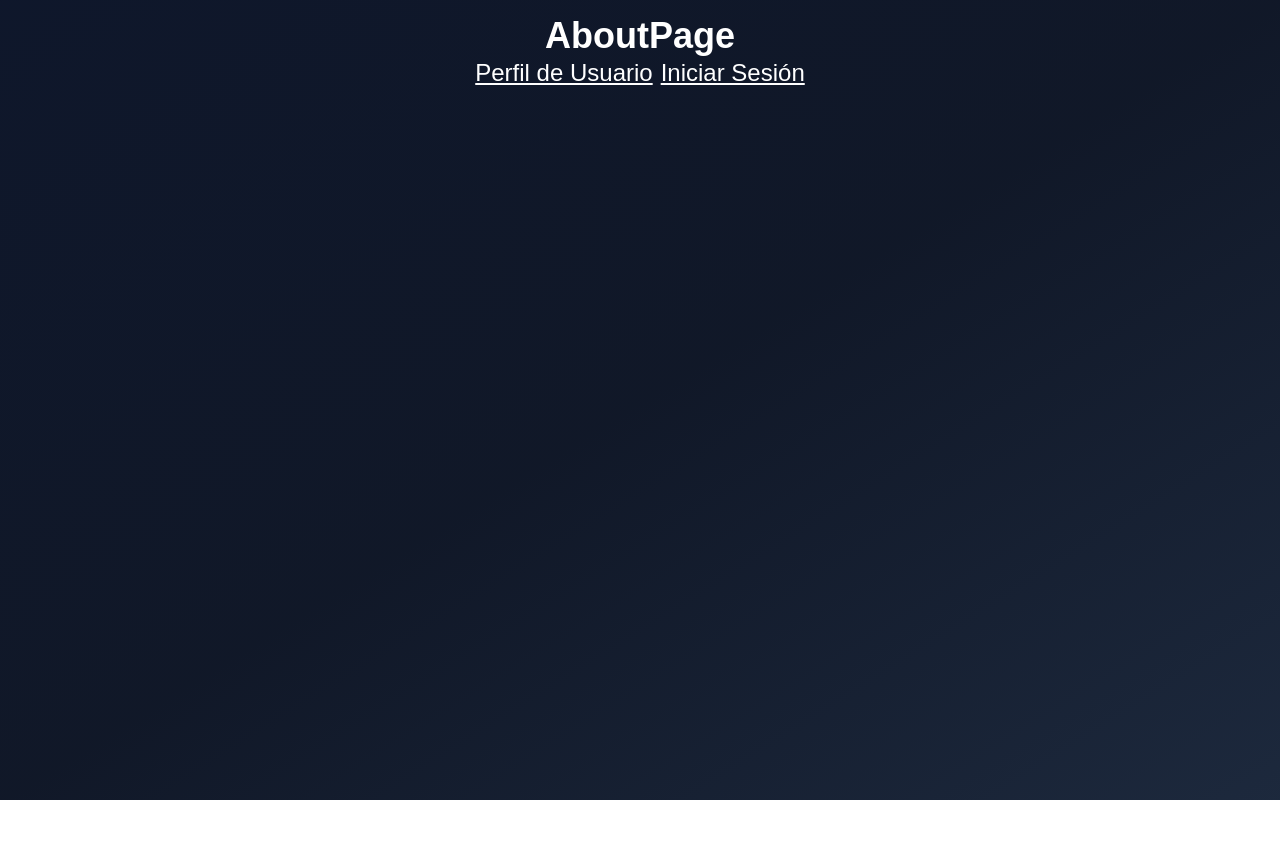
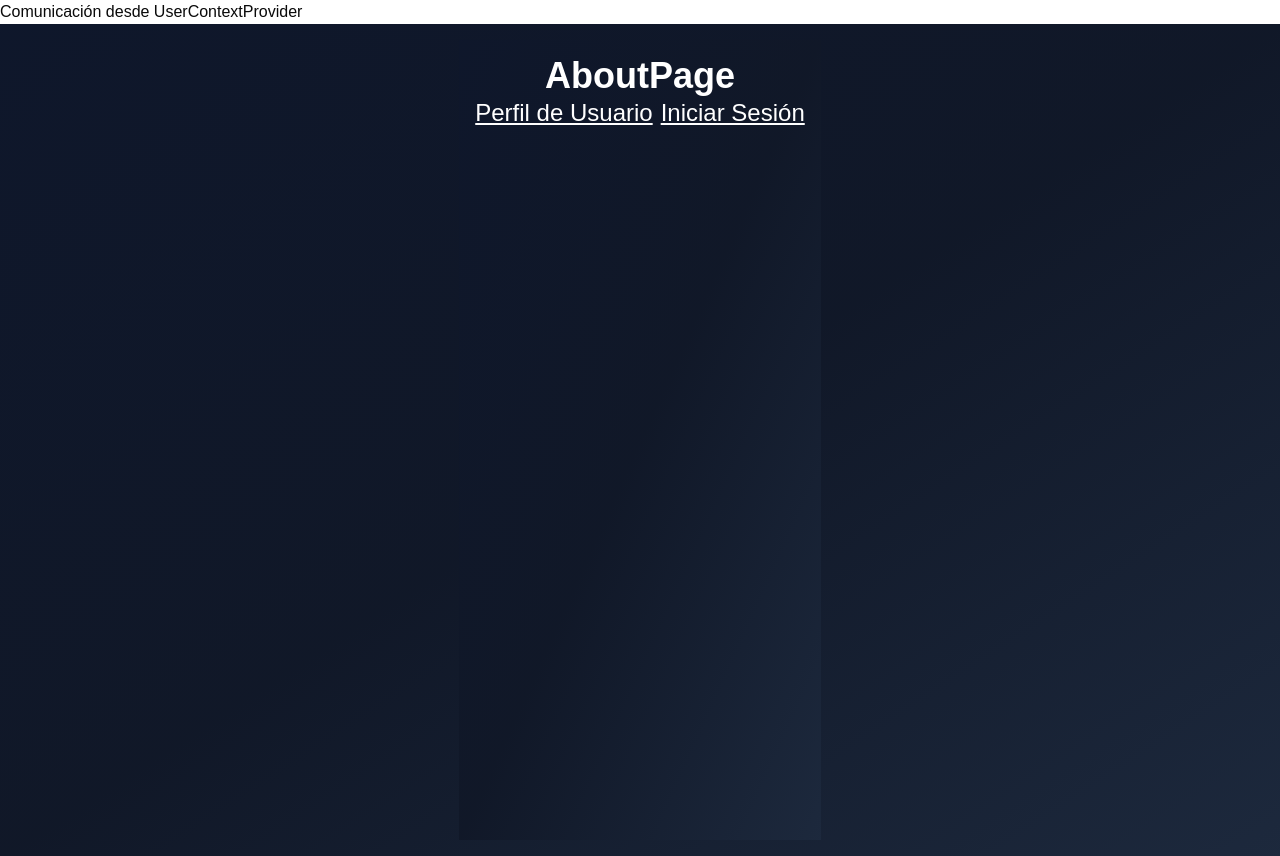
Before and after one commit to ArnBon/CursoReactUdemy_04-hooks-app, a React (Vite) app: page / in a window 1280 px wide. Before the commit the page ends 800 px from the top, so only its background shows below. Built offline with nearby package versions, Linux system fonts and the light colour scheme.

Commit message:
clase 165 Contextos y proveedores en React

```diff
--- a/src/09-useContext/ProfessionalApp.tsx
+++ b/src/09-useContext/ProfessionalApp.tsx
@@ -1,8 +1,13 @@
 import { appRouter } from '@/router/app.router'
 import { RouterProvider } from 'react-router'
+import { UserContextProvider } from './context/UserContext';
 
 export const ProfessionalApp = () => {
   return (
-   <RouterProvider router={appRouter}/>
+    <UserContextProvider>
+      <div className="bg-gradient flex flex-col">
+      <RouterProvider router={appRouter}/>
+      </div>
+    </UserContextProvider>
   );
 };
--- /dev/null
+++ b/src/09-useContext/context/UserContext.tsx
@@ -0,0 +1,45 @@
+import React, { useState } from 'react'
+
+/*
+Alternativas para el Tipado de children en TypeScript
+Opción 1: Interfaz explícita usando React.ReactNode
+
+interface UserContextProps {
+  children: React.ReactNode;
+}
+
+export const UserContextProvider = ({ children }: UserContextProps) => {
+  return <>{children}</>;
+};
+-- fin opcion 1
+
+
+Opción 2: Uso de PropsWithChildren
+import React, { PropsWithChildren } from 'react';
+
+export const UserContextProvider = ({ children }: PropsWithChildren) => {
+  return <>{children}</>;
+};
+--fin opcion 2
+
+Opción 3: Uso de React.FC con PropsWithChildren
+import React, { FC, PropsWithChildren } from 'react';
+
+export const UserContextProvider: FC<PropsWithChildren> = ({ children }) => {
+  return <>{children}</>;
+};
+--fin opcion 3
+
+*/
+
+
+export const UserContextProvider = ( {children }: any) => {
+    const [name, setName] = useState('Arnaldo');
+
+  return (
+    <div>
+        <h1>Comunicación desde UserContextProvider</h1>
+        {children}
+    </div>
+  )
+}
```
